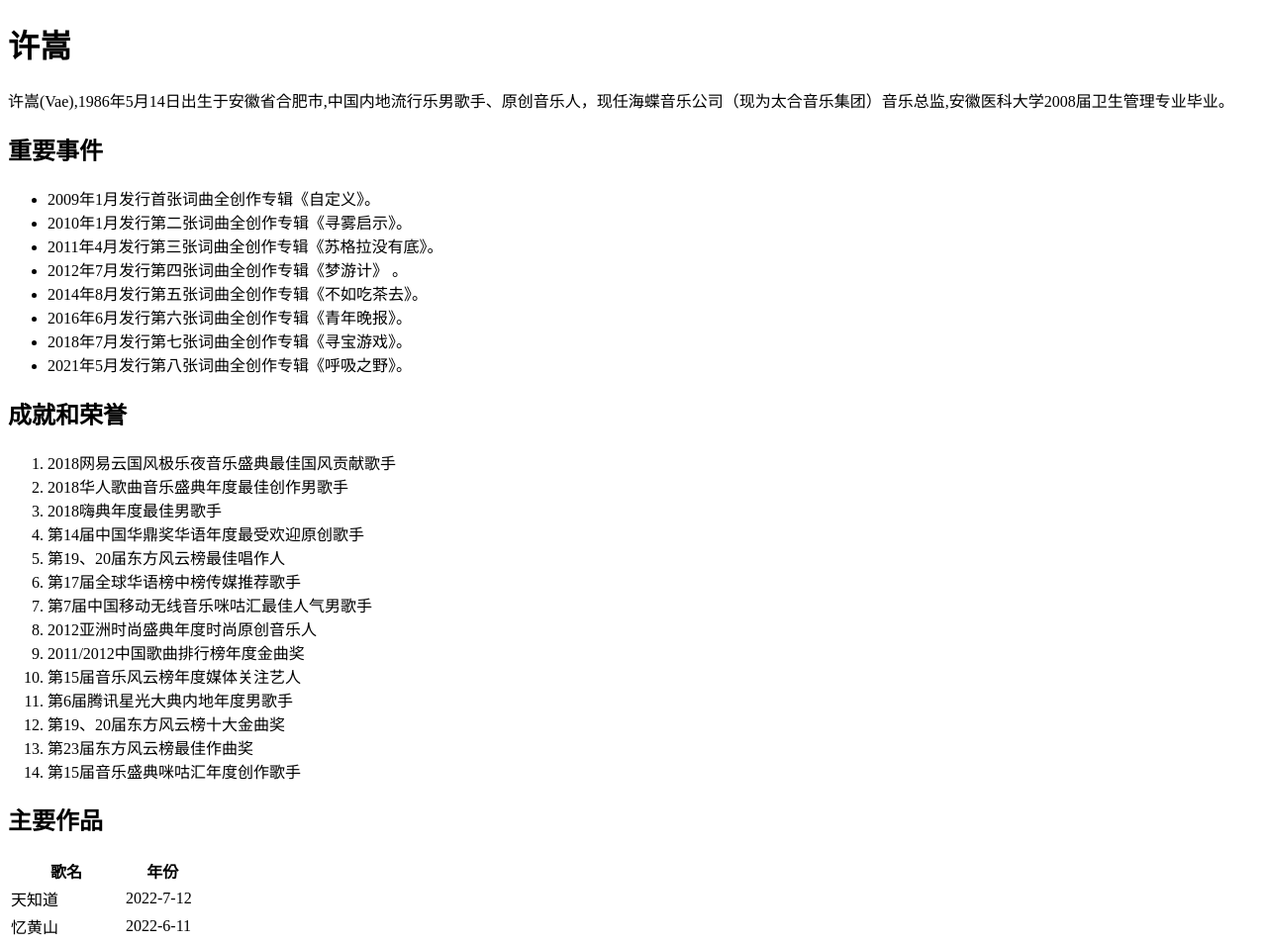
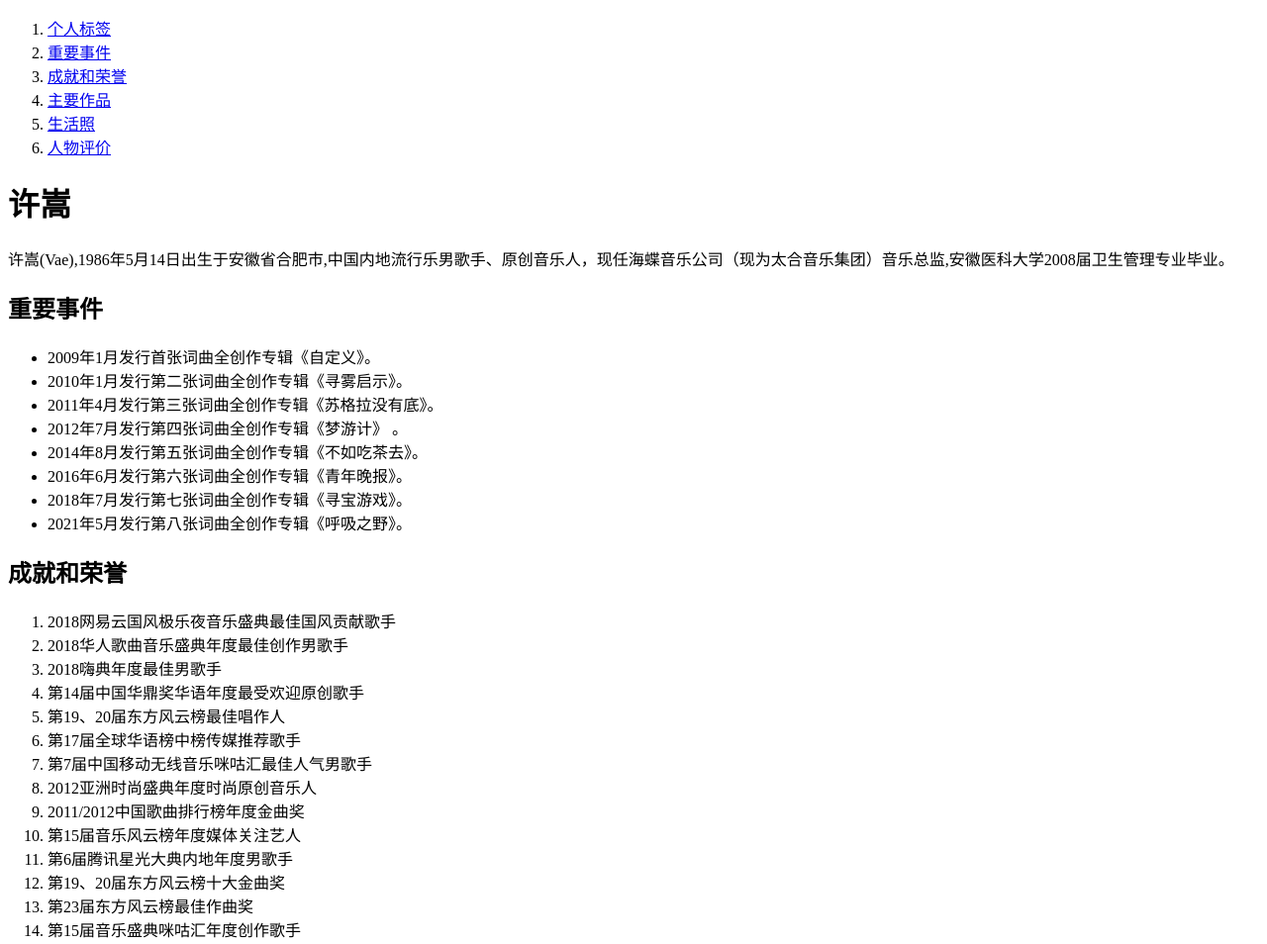
Before and after one commit to Yue2167/vae, a plain HTML site: page index.html in a window 1280 px wide. Shown: the top 954 px of the page at 99% size. Drawn offline with Linux system fonts and the light colour scheme.

Commit message:
更新index.html

```diff
--- a/index.html
+++ b/index.html
@@ -13,11 +13,21 @@
 
 </head>
 <body>
-    <h1>许嵩</h1>
+    <nav>
+        <ol>
+            <li><a href="#vae">个人标签</a></li>
+            <li><a href="#events">重要事件</a></li>
+            <li><a href="#awards">成就和荣誉</a></li>
+            <li><a href="#works">主要作品</a></li>
+            <li><a href="#pictures">生活照</a></li>
+            <li><a href="#assess">人物评价</a></li>
+        </ol>
+    </nav>
+    <h1 id="vae">许嵩</h1>
     <p>
         许嵩(Vae),1986年5月14日出生于安徽省合肥市,中国内地流行乐男歌手、原创音乐人，现任海蝶音乐公司（现为太合音乐集团）音乐总监,安徽医科大学2008届卫生管理专业毕业。
     </p>
-    <h2>
+    <h2 id="events">
        重要事件
     </h2>
     <ul>
@@ -30,7 +40,7 @@
         <li>2018年7月发行第七张词曲全创作专辑《寻宝游戏》。</li>
         <li>2021年5月发行第八张词曲全创作专辑《呼吸之野》。</li>
     </ul>
-    <h2>成就和荣誉</h2>
+    <h2 id="awards">成就和荣誉</h2>
 <ol>
     <li>2018网易云国风极乐夜音乐盛典最佳国风贡献歌手</li>
     <li>2018华人歌曲音乐盛典年度最佳创作男歌手</li>
@@ -48,7 +58,7 @@
     <li>第15届音乐盛典咪咕汇年度创作歌手</li>
 </ol>
     </ol>
-    <h2>
+    <h2 id="works">
         主要作品
     </h2>
 <table>
@@ -89,12 +99,12 @@
         <td>羡慕</td> 	<td>2020-01-02</td>
     </tr>
 </table>
-<h2>生活照</h2>
+<h2 id="pictures">生活照</h2>
 
-    <div><img wide="400" src="./images/许嵩1.webp" alt="图一"></div>
-    <div><img wide="400" src="./images/许嵩2.webp" alt="图二"></div>
+    <div><a href="./images/许嵩1.webp" target="_blank"><img wide="400" src="./images/许嵩1.webp" alt="图一"></a></div>
+    <div><a href="./images/许嵩2.webp" target="_blank"><img wide="400" src="./images/许嵩2.webp" alt="图二"></a></div>
 
-<h2>人物评价</h2>
+<h2 id="assess">人物评价</h2>
 <p>许嵩的歌曲，个人的气息永远浓郁，让人一眼便可辨识。而许嵩本人，谦和、沉静、寡言，温和的像个邻家男孩。他罕有绯闻或博眼球版面的言论，以作品本身稳固乐坛地位。他在个人生活方面的这种低调，亦一直为人称道。（西安文明网评）</p>
 <p>当越来越多的音乐人都开始往综艺节目的路线上去推销自己、维持曝光度时，许嵩依旧自我，始终把作品放在第一位，埋头创作、细心钻研。许嵩的音乐里面，有华语音乐才能独占的诗性。（腾讯网评）</p>
 <p>许嵩的直抒胸臆、干脆利落的特殊演唱方式，令很多人被惊喜和感动到。他的复古风味，依然刻有浓浓的许氏情歌味道。感而不伤的唱法展现出了一个感性与理性交叠的自己。（网易娱乐评）</p>
```
